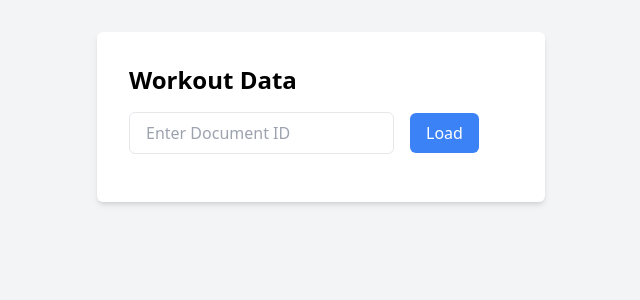
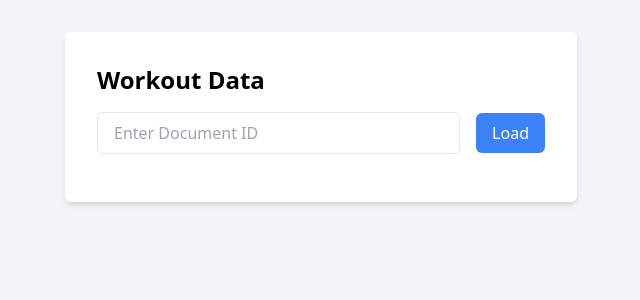
Before and after one commit to meddy/workout-data, a React (Vite) app: page / in a window 1280 px wide. Shown: the top 300 px of the page, without its empty margins (319-959 px from the left). Built offline with nearby package versions, Linux system fonts and the light colour scheme; no server answers.

Commit message:
some small improvements.

```diff
--- a/src/App.tsx
+++ b/src/App.tsx
@@ -21,6 +21,7 @@ function App(props: AppProps) {
   );
   const [documentContent, setDocumentContent] = useState<string | null>(null);
   const [selectedExercise, setSelectedExercise] = useState<string | null>(null);
+  const [filter, setFilter] = useState<string>("");
 
   useEffect(() => {
     if (tokenExpiration !== null) {
@@ -105,13 +106,13 @@ function App(props: AppProps) {
 
   return (
     <div className="flex justify-center">
-      <div className="w-full my-8 max-w-md p-8 bg-white shadow-md rounded-md">
+      <div className="w-full my-8 max-w-lg p-8 bg-white shadow-md rounded-md">
         <h1 className="text-2xl font-semibold mb-4">Workout Data</h1>
         {!selectedExercise && (
           <div className="flex items-center space-x-4 mb-4">
             <input
               type="text"
-              className="border px-4 py-2 rounded-md focus:outline-none focus:border-blue-500"
+              className="flex-1 border px-4 py-2 rounded-md focus:outline-none focus:border-blue-500"
               disabled={loading}
               placeholder="Enter Document ID"
               value={documentId}
@@ -144,6 +145,8 @@ function App(props: AppProps) {
             onSelect={(exercise) => {
               history.push("/workout-data/", { exercise });
             }}
+            filter={filter}
+            onFilterChange={setFilter}
           />
         )}
         {!!Object.keys(exerciseMap).length && selectedExercise && (
--- a/src/ExerciseList.tsx
+++ b/src/ExerciseList.tsx
@@ -4,6 +4,8 @@ import getExerciseMap from "./getExerciseMap";
 export interface ExerciseListProps {
   exercises: ReturnType<typeof getExerciseMap>;
   onSelect: (exercise: string) => void;
+  filter: string;
+  onFilterChange: (filter: string) => void;
 }
 
 function parseDate(date: string) {
@@ -15,9 +17,8 @@ type SortType = "a-z" | "#" | "date";
 type SortDirection = "asc" | "desc";
 
 export default function ExerciseList(props: ExerciseListProps) {
-  const { exercises, onSelect } = props;
+  const { exercises, onSelect, filter, onFilterChange } = props;
 
-  const [filter, setFilter] = useState<string>("");
   const [sortType, setSortType] = useState<SortType | null>(null);
   const [sortDirection, setSortDirection] = useState<SortDirection | null>(
     null
@@ -56,7 +57,7 @@ export default function ExerciseList(props: ExerciseListProps) {
       <input
         type="text"
         value={filter}
-        onChange={(event) => setFilter(event.target.value)}
+        onChange={(event) => onFilterChange(event.target.value)}
         placeholder="Type to filter items"
         className="p-2 mb-4 border rounded-md w-full"
       />
```
